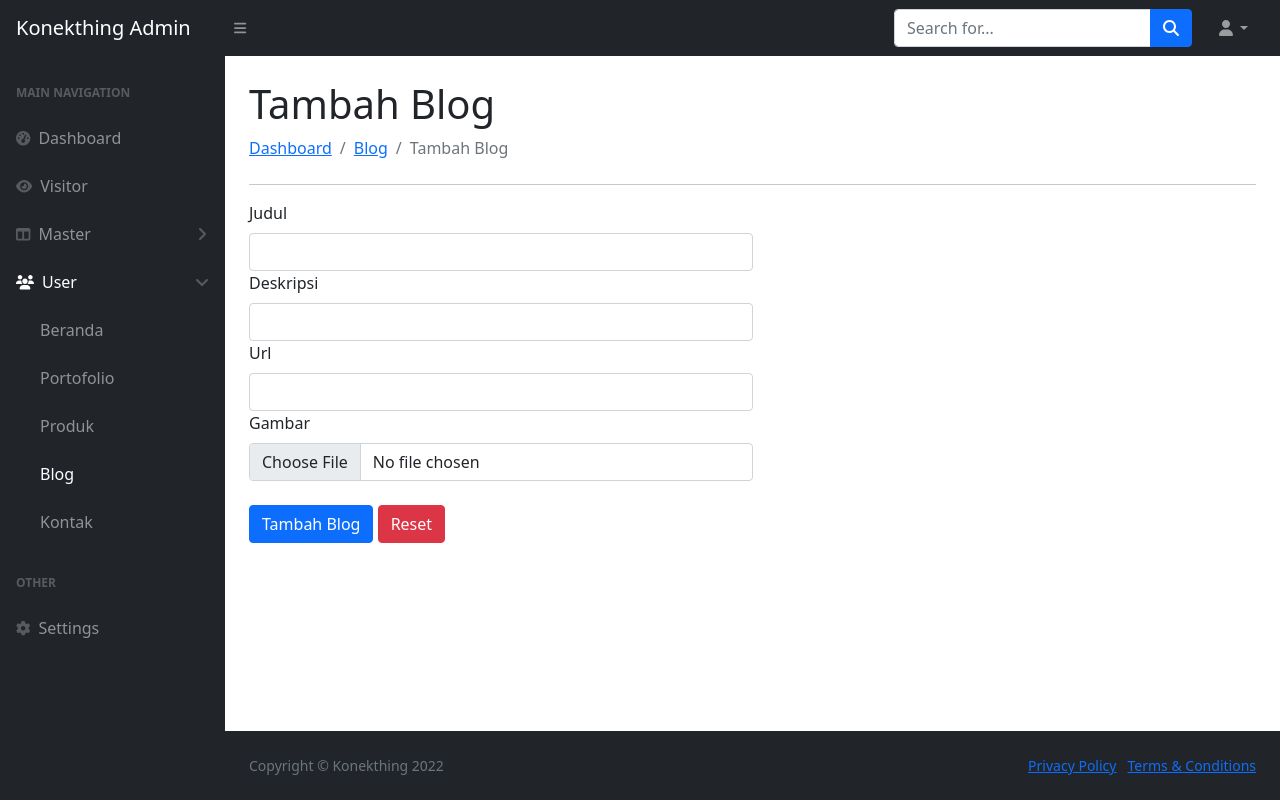
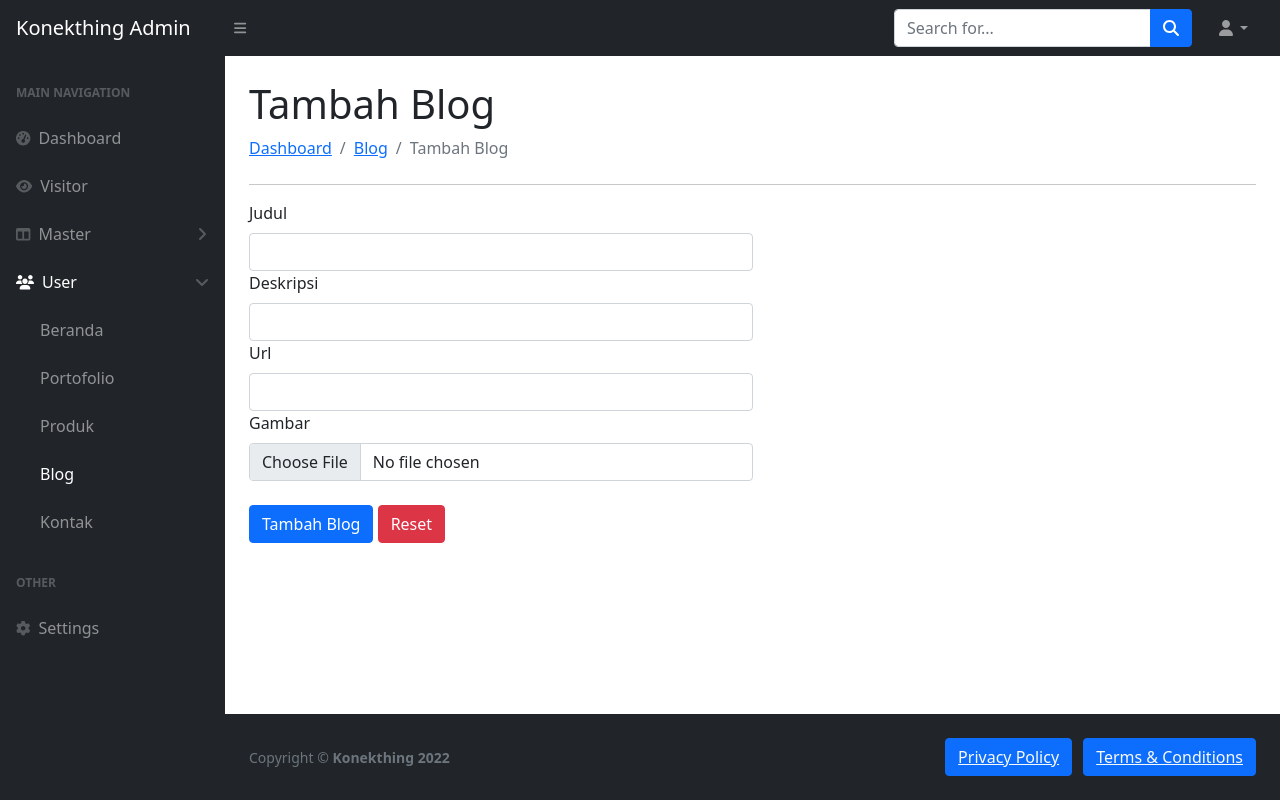
Before and after one commit to RizlaAzc/konekthing-admin, a CodeIgniter app: a page that uses application/views/footer.php in a window 1280 px wide. Run offline with CodeIgniter, Linux system fonts and the light colour scheme; some libraries are stand-ins or nearby versions.

Commit message:
revisi halaman

```diff
--- a/application/views/footer.php
+++ b/application/views/footer.php
@@ -1,11 +1,11 @@
             <footer class="py-4 bg-dark mt-auto">
                 <div class="container-fluid px-4">
                     <div class="d-flex align-items-center justify-content-between small">
-                        <div class="text-muted">Copyright &copy; Konekthing 2022</div>
+                        <div class="text-muted">Copyright &copy; <b>Konekthing 2022</b></div>
                         <div>
-                            <a href="#">Privacy Policy</a>
+                            <button type="button" class="btn btn-primary"><a class="text-light" href="#">Privacy Policy</a></button>
                             &middot;
-                            <a href="#">Terms &amp; Conditions</a>
+                            <button type="button" class="btn btn-primary"><a class="text-light" href="#">Terms &amp; Conditions</a>
                         </div>
                     </div>
                 </div>
```
Also changed, not shown: gambar/blog/kuliner-plus11.png (added), gambar/blog/kuliner-plus3.png (added), gambar/blog/obrol11.png (added), gambar/blog/obrol12.png (added).
